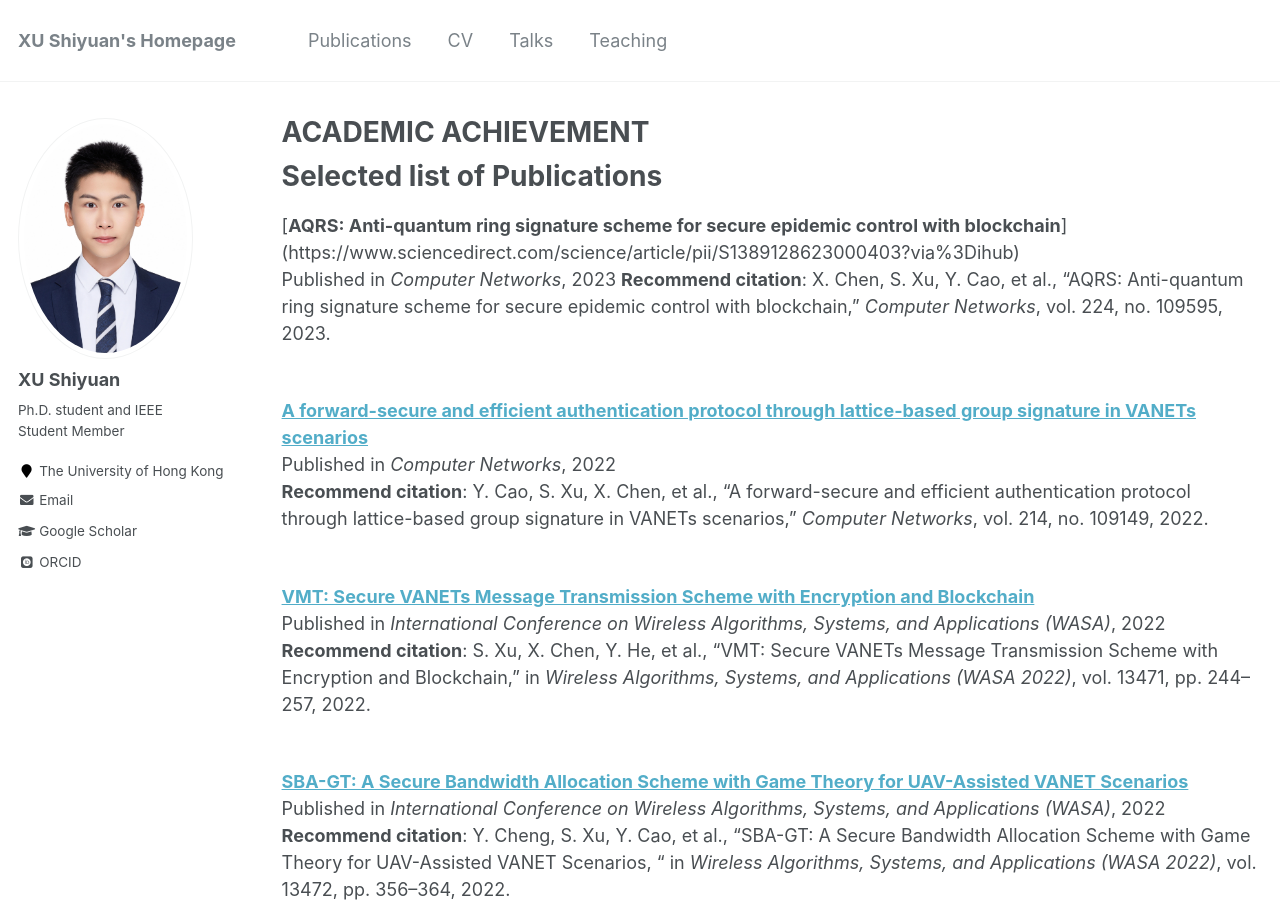
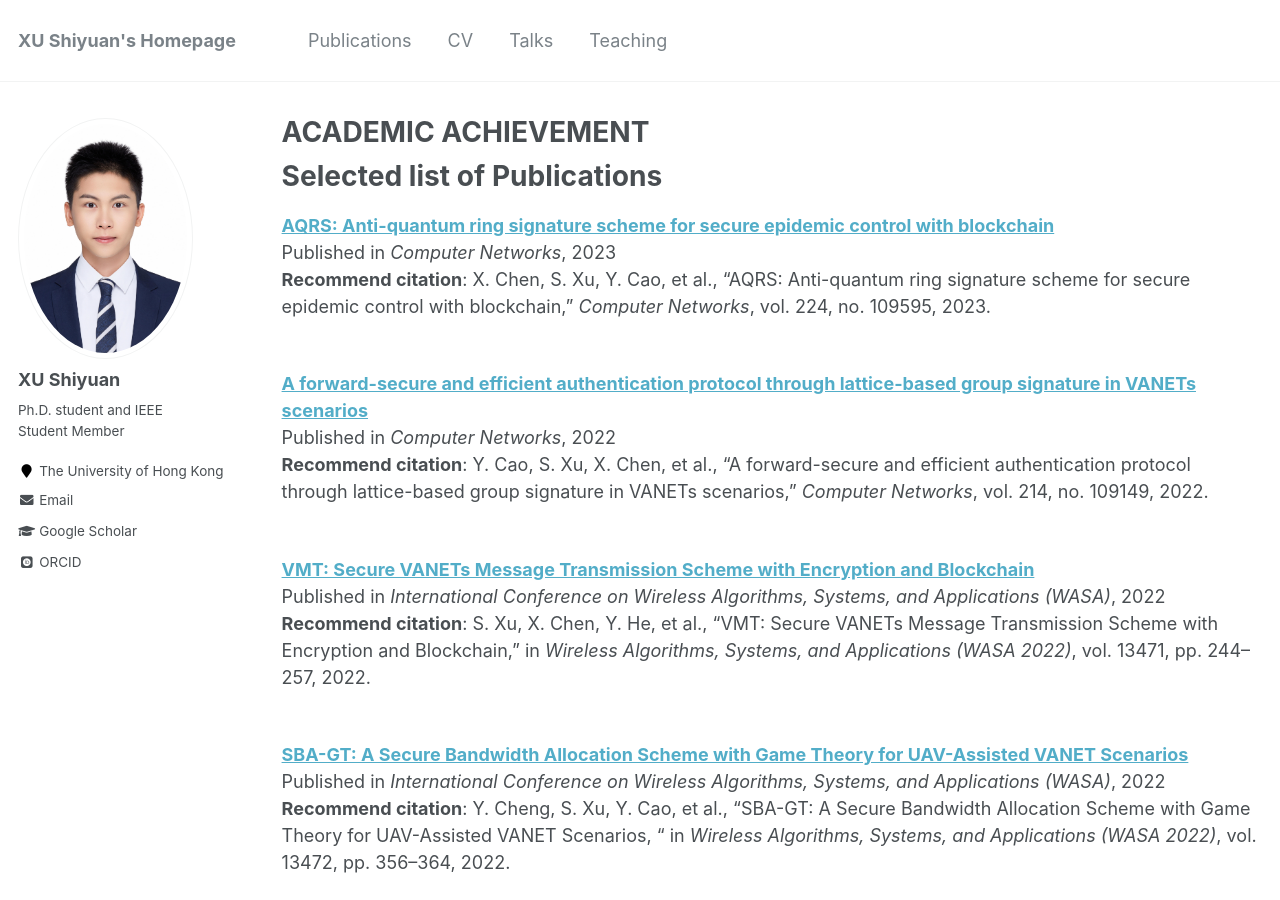
Before and after one commit to shiyuanjack/shiyuanjack.github.io, a Jekyll site: the page built from _pages/publications.md, in a window 1280 px wide and 900 px high. Built offline with Jekyll 4.4.1, drawn with Linux system fonts in a browser that asks for light colours; some web fonts are replaced.

Commit message:
Update publications.md

```diff
--- a/_pages/publications.md
+++ b/_pages/publications.md
@@ -7,10 +7,10 @@ author_profile: true
 
 Selected list of Publications
 ======
-[**AQRS: Anti-quantum ring signature scheme for secure epidemic control with blockchain**]
-(https://www.sciencedirect.com/science/article/pii/S1389128623000403?via%3Dihub)
+[**AQRS: Anti-quantum ring signature scheme for secure epidemic control with blockchain**](https://www.sciencedirect.com/science/article/pii/S1389128623000403?via%3Dihub)
 <br>
 Published in *Computer Networks*, 2023
+<br>
 **Recommend citation**: X. Chen, S. Xu, Y. Cao, et al., "AQRS: Anti-quantum ring signature scheme for secure epidemic control with blockchain," *Computer Networks*, vol. 224, no. 109595, 2023.
 <br><br>
 
```
